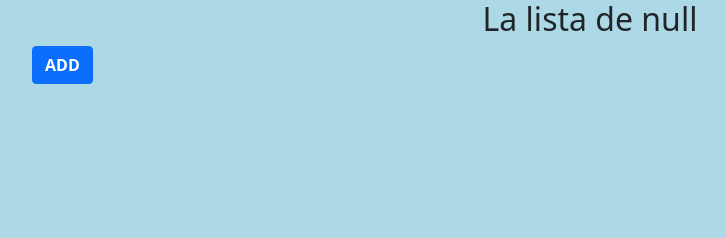
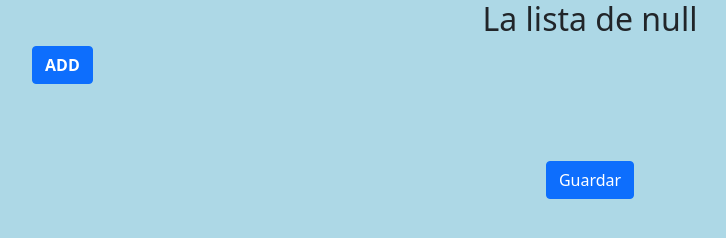
Before and after one commit to vega1030/appmedicine, a plain HTML site: page listadetrackeo.html in a window 1280 px wide. Shown: the whole page, without its empty margins (50-776 px from the left). Drawn offline with nearby package versions, Linux system fonts and the light colour scheme.

Commit message:
add features: save dates

```diff
--- a/css/style.css
+++ b/css/style.css
@@ -4,7 +4,7 @@
     background-color: rgba(48, 68, 78, 0.9);
     box-sizing: border-box;
     width: 100%vh;
-    color: #fff;
+    color: rgb(54, 54, 54);
   }
   /** Header **/
   nav {
@@ -150,3 +150,15 @@ ul {
 nav {
   width: 10%;
 }
+
+/* Lista trackeo */
+
+.content-btn {
+  width: 100%;
+  height: 30%;
+  display: flex;
+  flex-direction: row;
+  justify-content: center;
+  align-content: center;
+  margin: 6% 0 0 0;
+}
--- a/listadetrackeo.html
+++ b/listadetrackeo.html
@@ -79,6 +79,9 @@
             <li class="list-group-item list-group-item-primary" id="valorGlucemiaContent"></li>
         </ul>
     </div>
+    <div class="content-btn">
+        <button type="button" class="btn btn-primary">Guardar</button>
+    </div>
     <script src="https://cdn.jsdelivr.net/npm/bootstrap@5.0.0-beta2/dist/js/bootstrap.bundle.min.js"
         integrity="sha384-b5kHyXgcpbZJO/tY9Ul7kGkf1S0CWuKcCD38l8YkeH8z8QjE0GmW1gYU5S9FOnJ0"
         crossorigin="anonymous"></script>
```
